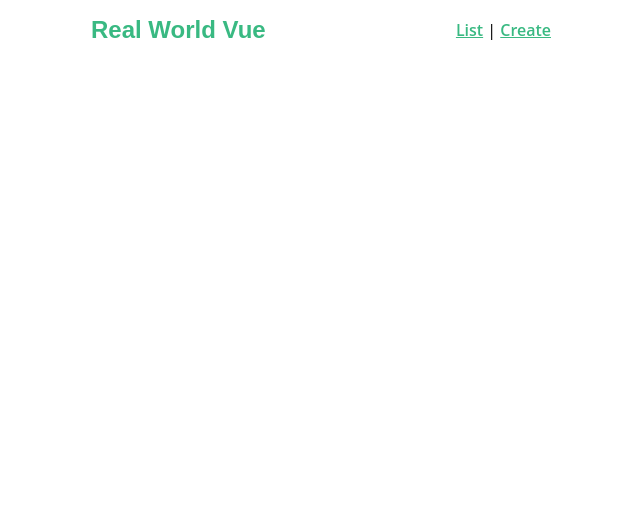
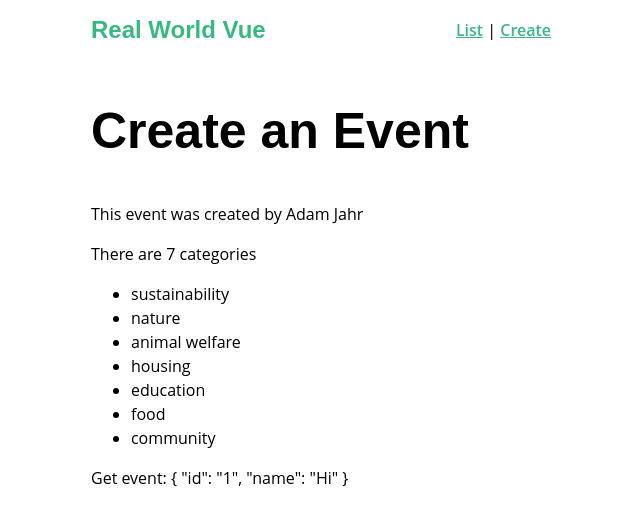
Before and after one commit to eshux/New-Vue, a Vue app: page /events/create in a window 1280 px wide. Shown: the top 526 px of the page, without its empty margins (319-959 px from the left). Built offline with nearby package versions, Linux system fonts and the light colour scheme.

Commit message:
Vuex - State and Getters

```diff
--- a/src/router/index.js
+++ b/src/router/index.js
@@ -19,7 +19,7 @@ const routes = [
     props: true
   },
   {
-    path: '/event/create',
+    path: '/events/create',
     name: 'event-create',
     component: EventCreateView
   }
--- a/src/store/index.js
+++ b/src/store/index.js
@@ -1,12 +1,34 @@
-import Vue from "vue";
-import Vuex from "vuex";
+import Vue from 'vue';
+import Vuex from 'vuex';
 
 Vue.use(Vuex);
 
 export default new Vuex.Store({
-  state: {},
-  getters: {},
+  state: {
+    user: {
+      id: '1',
+      name: 'Adam Jahr'
+    },
+    categories: [
+      'sustainability',
+      'nature',
+      'animal welfare',
+      'housing',
+      'education',
+      'food',
+      'community'
+    ],
+    events: [{ id: '1', name: 'Hi' }]
+  },
+  getters: {
+    catLength: (state) => {
+      return state.categories.length;
+    },
+    getEventById: (state) => (id) => {
+      return state.events.find((event) => event.id === id);
+    }
+  },
   mutations: {},
   actions: {},
-  modules: {},
+  modules: {}
 });
--- a/src/views/EventCreateView.vue
+++ b/src/views/EventCreateView.vue
@@ -1,3 +1,34 @@
 <template>
-  <h1>Events create</h1>
+  <div>
+    <h1>Create an Event</h1>
+    <p>This event was created by {{ userName }}</p>
+    <p>There are {{ catLength }} categories</p>
+    <ul>
+      <li v-for="cat in categories" :key="cat">
+        {{ cat }}
+      </li>
+    </ul>
+    <p>Get event: {{ getEventById('1') }}</p>
+  </div>
 </template>
+
+<script>
+import { mapState, mapGetters } from 'vuex';
+
+export default {
+  computed: {
+    // catLength() {
+    //   return this.$store.getters.catLength;
+    // },
+    // getEvent() {
+    //   return this.$store.getters.getEventById;
+    // },
+    ...mapGetters(['getEventById', 'catLength']),
+    ...mapState({
+      userName: (state) => state.user.name,
+      userId: (state) => state.user.id,
+      categories: 'categories'
+    })
+  }
+};
+</script>
```
